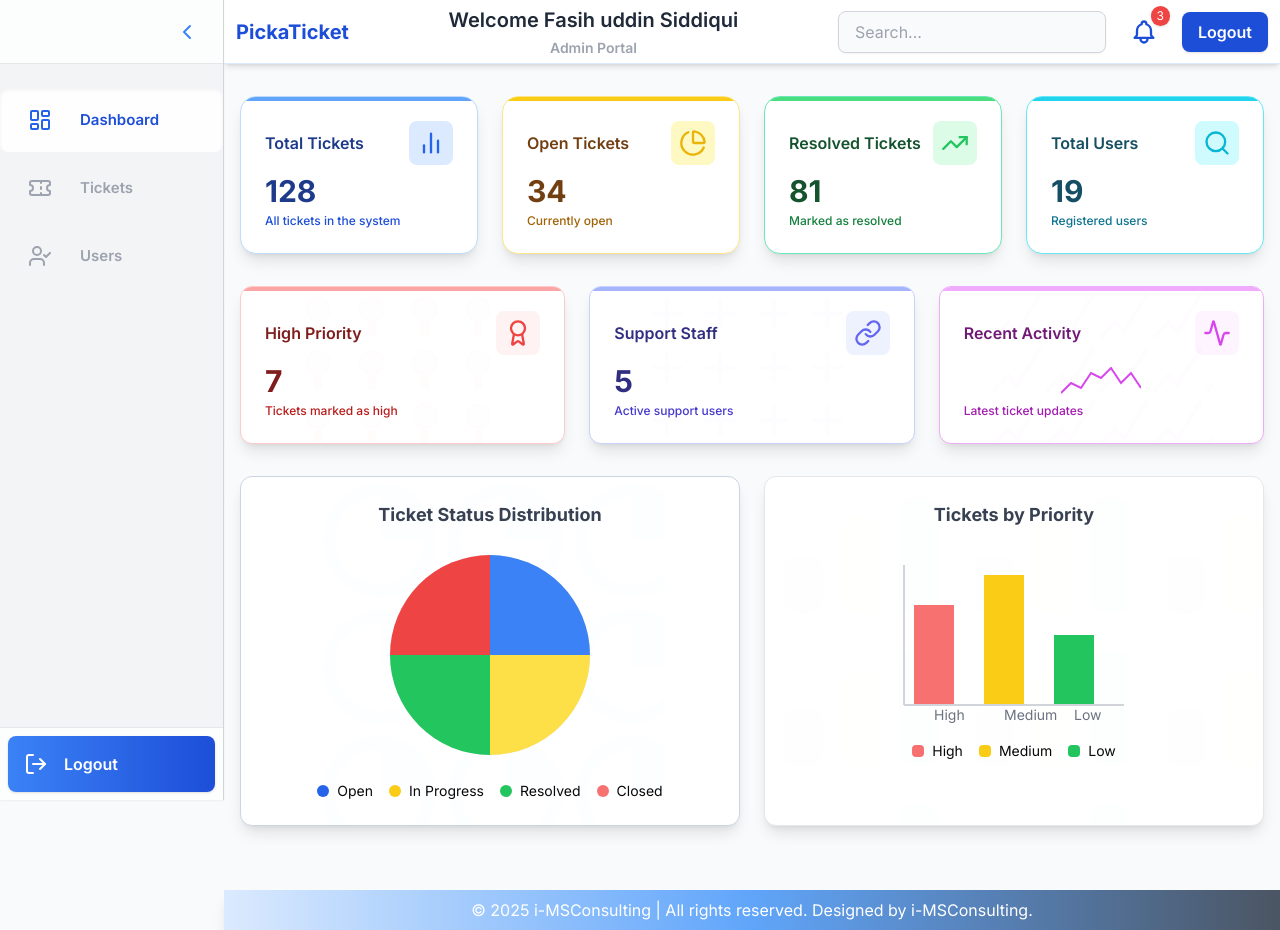
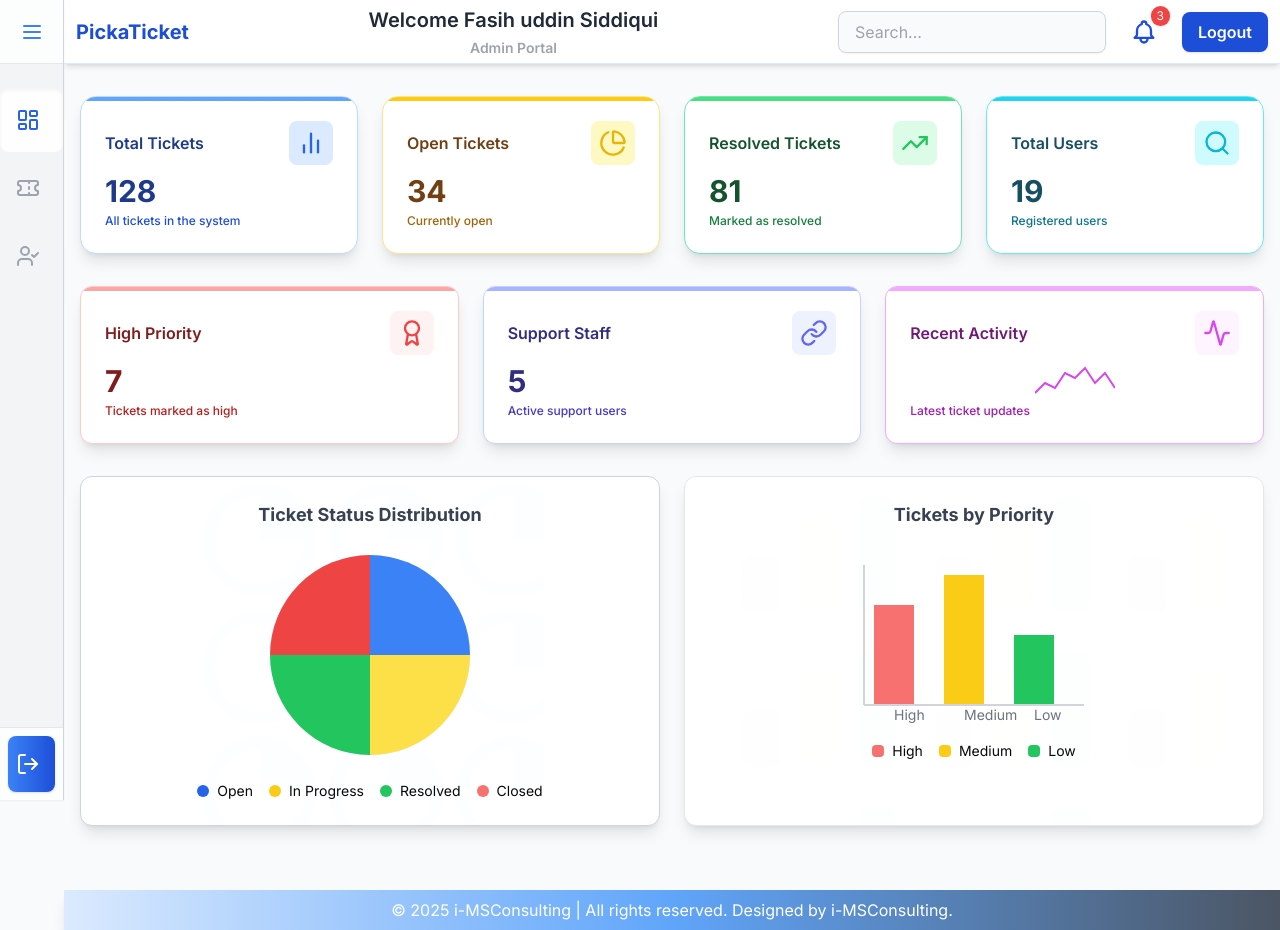
Before and after one commit to Fasih-Siddiqui/Ticket-System, a Next.js app in the folder client/: page /home in a window 1280 px wide. Built offline with nearby package versions, Linux system fonts and the light colour scheme.

Commit message:
Animation added on db cards

```diff
--- a/client/app/home/page.js
+++ b/client/app/home/page.js
@@ -81,16 +81,25 @@ export default function Home() {
           {/* Top Stats Section */}
           <div className="grid grid-cols-1 md:grid-cols-2 lg:grid-cols-4 gap-6 mb-8">
             {/* Total Tickets */}
-            <div className="relative shadow-lg rounded-2xl p-6 flex flex-col justify-between min-h-[140px] hover:shadow-xl transition-all duration-200 overflow-hidden"
+            <div
+              className="relative group shadow-lg rounded-2xl p-6 flex flex-col justify-between min-h-[140px] hover:scale-105 hover:shadow-xl hover:shadow-gray-400/40 transition-all duration-200 overflow-hidden cursor-pointer"
               style={{
                 background: 'white',
                 border: '1px solid #bfdbfe',
+                transition: 'background 0.3s',
               }}
+              onMouseEnter={e => e.currentTarget.style.background = 'linear-gradient(135deg, #bfdbfe 0%, #3b82f6 100%)'}
+              onMouseLeave={e => e.currentTarget.style.background = 'white'}
             >
+              {/* Large faint icon, only on hover */}
+              <div className="absolute right-2 bottom-2 pointer-events-none transition-all duration-300 opacity-0 group-hover:opacity-50 group-hover:scale-110" style={{zIndex: 0}}>
+                <LucideBarChart2 className="w-32 h-32 text-blue-200" />
+              </div>
               <div className="absolute top-0 left-0 w-full h-1 bg-blue-400 rounded-t-2xl" />
               <div className="flex items-center justify-between mb-2">
                 <span className="text-base font-semibold text-blue-900">Total Tickets</span>
-                <span className="bg-blue-100 p-2 rounded-lg flex items-center justify-center">
+                {/* Main icon, hidden on hover */}
+                <span className="bg-blue-100 p-2 rounded-lg flex items-center justify-center group-hover:hidden">
                   <LucideBarChart2 className="w-7 h-7 text-blue-600" />
                 </span>
               </div>
@@ -98,16 +107,25 @@ export default function Home() {
               <span className="text-xs text-blue-700 font-medium">All tickets in the system</span>
             </div>
             {/* Open Tickets */}
-            <div className="relative shadow-lg rounded-2xl p-6 flex flex-col justify-between min-h-[140px] hover:shadow-xl transition-all duration-200 overflow-hidden"
+            <div
+              className="relative group shadow-lg rounded-2xl p-6 flex flex-col justify-between min-h-[140px] hover:scale-105 hover:shadow-xl hover:shadow-gray-400/40 transition-all duration-200 overflow-hidden cursor-pointer"
               style={{
                 background: 'white',
                 border: '1px solid #fde68a',
+                transition: 'background 0.3s',
               }}
+              onMouseEnter={e => e.currentTarget.style.background = 'linear-gradient(135deg, #fde68a 0%, #facc15 100%)'}
+              onMouseLeave={e => e.currentTarget.style.background = 'white'}
             >
+              {/* Large faint icon, only on hover */}
+              <div className="absolute right-2 bottom-2 pointer-events-none transition-all duration-300 opacity-0 group-hover:opacity-50 group-hover:scale-110" style={{zIndex: 0}}>
+                <LucidePieChart className="w-32 h-32 text-yellow-100" />
+              </div>
               <div className="absolute top-0 left-0 w-full h-1 bg-yellow-400 rounded-t-2xl" />
               <div className="flex items-center justify-between mb-2">
                 <span className="text-base font-semibold text-yellow-900">Open Tickets</span>
-                <span className="bg-yellow-100 p-2 rounded-lg flex items-center justify-center">
+                {/* Main icon, hidden on hover */}
+                <span className="bg-yellow-100 p-2 rounded-lg flex items-center justify-center group-hover:hidden">
                   <LucidePieChart className="w-7 h-7 text-yellow-500" />
                 </span>
               </div>
@@ -115,16 +133,25 @@ export default function Home() {
               <span className="text-xs text-yellow-700 font-medium">Currently open</span>
             </div>
             {/* Resolved Tickets */}
-            <div className="relative shadow-lg rounded-2xl p-6 flex flex-col justify-between min-h-[140px] hover:shadow-xl transition-all duration-200 overflow-hidden"
+            <div
+              className="relative group shadow-lg rounded-2xl p-6 flex flex-col justify-between min-h-[140px] hover:scale-105 hover:shadow-xl hover:shadow-gray-400/40 transition-all duration-200 overflow-hidden cursor-pointer"
               style={{
                 background: 'white',
                 border: '1px solid #6ee7b7',
+                transition: 'background 0.3s',
               }}
+              onMouseEnter={e => e.currentTarget.style.background = 'linear-gradient(135deg, #6ee7b7 0%, #22c55e 100%)'}
+              onMouseLeave={e => e.currentTarget.style.background = 'white'}
             >
+              {/* Large faint icon, only on hover */}
+              <div className="absolute right-2 bottom-2 pointer-events-none transition-all duration-300 opacity-0 group-hover:opacity-50 group-hover:scale-110" style={{zIndex: 0}}>
+                <LucideTrendingUp className="w-32 h-32 text-green-300" />
+              </div>
               <div className="absolute top-0 left-0 w-full h-1 bg-green-400 rounded-t-2xl" />
               <div className="flex items-center justify-between mb-2">
                 <span className="text-base font-semibold text-green-900">Resolved Tickets</span>
-                <span className="bg-green-100 p-2 rounded-lg flex items-center justify-center">
+                {/* Main icon, hidden on hover */}
+                <span className="bg-green-100 p-2 rounded-lg flex items-center justify-center group-hover:hidden">
                   <LucideTrendingUp className="w-7 h-7 text-green-500" />
                 </span>
               </div>
@@ -132,16 +159,25 @@ export default function Home() {
               <span className="text-xs text-green-700 font-medium">Marked as resolved</span>
             </div>
             {/* Users */}
-            <div className="relative shadow-lg rounded-2xl p-6 flex flex-col justify-between min-h-[140px] hover:shadow-xl transition-all duration-200 overflow-hidden"
+            <div
+              className="relative group shadow-lg rounded-2xl p-6 flex flex-col justify-between min-h-[140px] hover:scale-105 hover:shadow-xl hover:shadow-gray-400/40 transition-all duration-200 overflow-hidden cursor-pointer"
               style={{
                 background: 'white',
                 border: '1px solid #67e8f9',
+                transition: 'background 0.3s',
               }}
+              onMouseEnter={e => e.currentTarget.style.background = 'linear-gradient(135deg, #67e8f9 0%, #06b6d4 100%)'}
+              onMouseLeave={e => e.currentTarget.style.background = 'white'}
             >
+              {/* Large faint icon, only on hover */}
+              <div className="absolute right-2 bottom-2 pointer-events-none transition-all duration-300 opacity-0 group-hover:opacity-50 group-hover:scale-110" style={{zIndex: 0}}>
+                <LucideSearch className="w-32 h-32 text-cyan-300" />
+              </div>
               <div className="absolute top-0 left-0 w-full h-1 bg-cyan-400 rounded-t-2xl" />
               <div className="flex items-center justify-between mb-2">
                 <span className="text-base font-semibold text-cyan-900">Total Users</span>
-                <span className="bg-cyan-100 p-2 rounded-lg flex items-center justify-center">
+                {/* Main icon, hidden on hover */}
+                <span className="bg-cyan-100 p-2 rounded-lg flex items-center justify-center group-hover:hidden">
                   <LucideSearch className="w-7 h-7 text-cyan-500" />
                 </span>
               </div>
@@ -152,29 +188,25 @@ export default function Home() {
           {/* Lower Section: More Analytics */}
           <div className="grid grid-cols-1 md:grid-cols-3 gap-6 mb-8">
             {/* High Priority Tickets */}
-            <div className="relative shadow-lg rounded-xl p-6 flex flex-col justify-between min-h-[140px] hover:shadow-lg transition-all duration-200 overflow-hidden"
+            <div
+              className="relative group shadow-lg rounded-xl p-6 flex flex-col justify-between min-h-[140px] hover:scale-105 hover:shadow-xl hover:shadow-gray-400/40 transition-all duration-200 overflow-hidden cursor-pointer"
               style={{
                 background: 'white',
                 border: '1px solid #fecaca',
+                transition: 'background 0.3s',
               }}
+              onMouseEnter={e => e.currentTarget.style.background = 'linear-gradient(135deg, #fecaca 0%, #ef4444 100%)'}
+              onMouseLeave={e => e.currentTarget.style.background = 'white'}
             >
-              {/* Pattern overlay: LucideAward icon as a light pattern */}
-              <svg className="absolute inset-0 w-full h-full pointer-events-none opacity-10" width="100%" height="100%" viewBox="0 0 200 140" fill="none" xmlns="http://www.w3.org/2000/svg">
-                <defs>
-                  <pattern id="icon-award" width="48" height="48" patternUnits="userSpaceOnUse">
-                    <g opacity="0.12">
-                      <rect x="0" y="0" width="48" height="48" fill="none" />
-                      <circle cx="24" cy="20" r="10" stroke="#ef4444" strokeWidth="3" fill="#fee2e2" />
-                      <rect x="20" y="32" width="8" height="12" rx="2" fill="#ef4444" />
-                    </g>
-                  </pattern>
-                </defs>
-                <rect width="200" height="140" fill="url(#icon-award)" />
-              </svg>
+              {/* Large faint icon, only on hover */}
+              <div className="absolute right-2 bottom-2 pointer-events-none transition-all duration-300 opacity-0 group-hover:opacity-50 group-hover:scale-110" style={{zIndex: 0}}>
+                <LucideAward className="w-32 h-32 text-red-300" />
+              </div>
               <div className="absolute top-0 left-0 w-full h-1 bg-red-300 rounded-t-xl" />
               <div className="flex items-center justify-between mb-2">
                 <span className="text-base font-semibold text-red-900">High Priority</span>
-                <span className="bg-red-50 p-2 rounded-lg flex items-center justify-center">
+                {/* Main icon, hidden on hover */}
+                <span className="bg-red-50 p-2 rounded-lg flex items-center justify-center group-hover:hidden">
                   <LucideAward className="w-7 h-7 text-red-500" />
                 </span>
               </div>
@@ -182,29 +214,25 @@ export default function Home() {
               <span className="text-xs text-red-700 font-medium">Tickets marked as high</span>
             </div>
             {/* Support Staff */}
-            <div className="relative shadow-lg rounded-xl p-6 flex flex-col justify-between min-h-[140px] hover:shadow-lg transition-all duration-200 overflow-hidden"
+            <div
+              className="relative group shadow-lg rounded-xl p-6 flex flex-col justify-between min-h-[140px] hover:scale-105 hover:shadow-xl hover:shadow-gray-400/40 transition-all duration-200 overflow-hidden cursor-pointer"
               style={{
                 background: 'white',
                 border: '1px solid #c7d2fe',
+                transition: 'background 0.3s',
               }}
+              onMouseEnter={e => e.currentTarget.style.background = 'linear-gradient(135deg, #c7d2fe 0%, #6366f1 100%)'}
+              onMouseLeave={e => e.currentTarget.style.background = 'white'}
             >
-              {/* Pattern overlay: LucideLink icon as a light pattern */}
-              <svg className="absolute inset-0 w-full h-full pointer-events-none opacity-10" width="100%" height="100%" viewBox="0 0 200 140" fill="none" xmlns="http://www.w3.org/2000/svg">
-                <defs>
-                  <pattern id="icon-link" width="48" height="48" patternUnits="userSpaceOnUse">
-                    <g opacity="0.12">
-                      <rect x="0" y="0" width="48" height="48" fill="none" />
-                      <rect x="10" y="22" width="28" height="4" rx="2" fill="#6366f1" />
-                      <rect x="22" y="10" width="4" height="28" rx="2" fill="#6366f1" />
-                    </g>
-                  </pattern>
-                </defs>
-                <rect width="200" height="140" fill="url(#icon-link)" />
-              </svg>
+              {/* Large faint icon, only on hover */}
+              <div className="absolute right-2 bottom-2 pointer-events-none transition-all duration-300 opacity-0 group-hover:opacity-50 group-hover:scale-110" style={{zIndex: 0}}>
+                <LucideLink className="w-32 h-32 text-indigo-300" />
+              </div>
               <div className="absolute top-0 left-0 w-full h-1 bg-indigo-300 rounded-t-xl" />
               <div className="flex items-center justify-between mb-2">
                 <span className="text-base font-semibold text-indigo-900">Support Staff</span>
-                <span className="bg-indigo-50 p-2 rounded-lg flex items-center justify-center">
+                {/* Main icon, hidden on hover */}
+                <span className="bg-indigo-50 p-2 rounded-lg flex items-center justify-center group-hover:hidden">
                   <LucideLink className="w-7 h-7 text-indigo-500" />
                 </span>
               </div>
@@ -212,35 +240,27 @@ export default function Home() {
               <span className="text-xs text-indigo-700 font-medium">Active support users</span>
             </div>
             {/* Recent Activity */}
-            <div className="relative shadow-lg rounded-xl p-6 flex flex-col justify-between min-h-[140px] hover:shadow-lg transition-all duration-200 overflow-hidden"
+            <div
+              className="relative group shadow-lg rounded-xl p-6 flex flex-col justify-between min-h-[140px] hover:scale-105 hover:shadow-xl hover:shadow-gray-400/40 transition-all duration-200 overflow-hidden cursor-pointer"
               style={{
                 background: 'white',
                 border: '1px solid #f0abfc',
+                transition: 'background 0.3s',
               }}
+              onMouseEnter={e => e.currentTarget.style.background = 'linear-gradient(135deg, #f0abfc 0%, #d946ef 100%)'}
+              onMouseLeave={e => e.currentTarget.style.background = 'white'}
             >
-              {/* Pattern overlay: LucideActivity icon as a light pattern */}
-              <svg className="absolute inset-0 w-full h-full pointer-events-none opacity-10" width="100%" height="100%" viewBox="0 0 200 140" fill="none" xmlns="http://www.w3.org/2000/svg">
-                <defs>
-                  <pattern id="icon-activity" width="48" height="48" patternUnits="userSpaceOnUse">
-                    <g opacity="0.12">
-                      <rect x="0" y="0" width="48" height="48" fill="none" />
-                      <polyline points="4,44 16,32 24,40 44,8" stroke="#d946ef" strokeWidth="4" fill="none" />
-                      <circle cx="4" cy="44" r="2.5" fill="#d946ef" />
-                      <circle cx="16" cy="32" r="2.5" fill="#d946ef" />
-                      <circle cx="24" cy="40" r="2.5" fill="#d946ef" />
-                      <circle cx="44" cy="8" r="2.5" fill="#d946ef" />
-                    </g>
-                  </pattern>
-                </defs>
-                <rect width="200" height="140" fill="url(#icon-activity)" />
-              </svg>
+              {/* Large faint icon, only on hover */}
+              <div className="absolute right-2 bottom-2 pointer-events-none transition-all duration-300 opacity-0 group-hover:opacity-50 group-hover:scale-110" style={{zIndex: 0}}>
+                <LucideActivity className="w-32 h-32 text-fuchsia-300" />
+              </div>
               <div className="absolute top-0 left-0 w-full h-1 bg-fuchsia-300 rounded-t-xl" />
               <div className="flex items-center justify-between mb-2">
                 <span className="text-base font-semibold text-fuchsia-900">Recent Activity</span>
-                <span className="bg-fuchsia-50 p-2 rounded-lg flex items-center justify-center">
+                {/* Main icon, hidden on hover */}
+                <span className="bg-fuchsia-50 p-2 rounded-lg flex items-center justify-center group-hover:hidden">
                   <LucideActivity className="w-7 h-7 text-fuchsia-500" />
                 </span>
-
               </div>
               <div className="flex-1 flex items-center justify-center">
                 <svg width="80" height="32" viewBox="0 0 80 32">
--- a/client/components/Sidebar.jsx
+++ b/client/components/Sidebar.jsx
@@ -1,5 +1,6 @@
-import React, { useState } from "react";
+import React, { useState, useEffect } from "react";
 import Link from "next/link";
+import { usePathname } from "next/navigation";
 import {
   LucideTicket,
   LucideUserCheck,
@@ -19,10 +20,14 @@ const navItems = [
 
 export default function Sidebar({ onLogout, collapsed, setCollapsed }) {
   // Get current path for active link highlight
-  let currentPath = '';
-  if (typeof window !== 'undefined') {
-    currentPath = window.location.pathname;
-  }
+  const pathname = typeof window !== 'undefined' ? window.location.pathname : '';
+  const currentPath = pathname;
+  const path = usePathname();
+
+  useEffect(() => {
+    setCollapsed(true);
+  }, [path, setCollapsed]);
+
   return (
     <aside
       className={`h-full bg-gray-100 text-gray-800 shadow-sm flex flex-col fixed top-0 left-0 z-30 transition-all duration-200 border-r border-gray-300 ${collapsed ? "w-16" : "w-56"}`}
@@ -45,11 +50,11 @@ export default function Sidebar({ onLogout, collapsed, setCollapsed }) {
             <Link
               key={href}
               href={href}
-              className={`flex items-center gap-0 md:gap-3 pl-4 pr-2 py-2 rounded-lg transition-all group font-medium text-base ${collapsed ? 'justify-center pl-0 pr-0' : 'justify-start'} ${isActive ? 'bg-white/90 text-blue-700 shadow-inner' : 'hover:bg-white/70 hover:text-blue-700'}`}
+              className={`flex items-center gap-0 md:gap-3 pl-4 pr-2 py-2 rounded-lg transition-all duration-200 group font-medium text-base ${collapsed ? 'justify-center pl-0 pr-0' : 'justify-start'} ${isActive ? 'bg-white/90 text-blue-700 shadow-inner' : 'hover:bg-white/70 hover:text-blue-700'} transition-colors duration-300`}
               style={{ minHeight: 44 }}
             >
-              <span className="flex items-center justify-center w-12 h-12">
-                <Icon className={`w-6 h-6 ${isActive ? 'text-blue-600' : 'text-gray-400'} group-hover:text-blue-700 transition-colors block flex-shrink-0 leading-none align-middle`} />
+              <span className="flex items-center justify-center w-12 h-12 transition-colors duration-300">
+                <Icon className={`w-6 h-6 ${isActive ? 'text-blue-600' : 'text-gray-400'} group-hover:text-blue-700 transition-colors duration-300 block flex-shrink-0 leading-none align-middle`} />
               </span>
               <span
                 className={`ml-1 text-[15px] font-semibold transition-all duration-200 overflow-hidden whitespace-nowrap ${isActive ? 'text-blue-700' : 'text-gray-400'} group-hover:text-blue-700 ${collapsed ? "w-0 opacity-0" : "w-auto opacity-100"}`}
```
